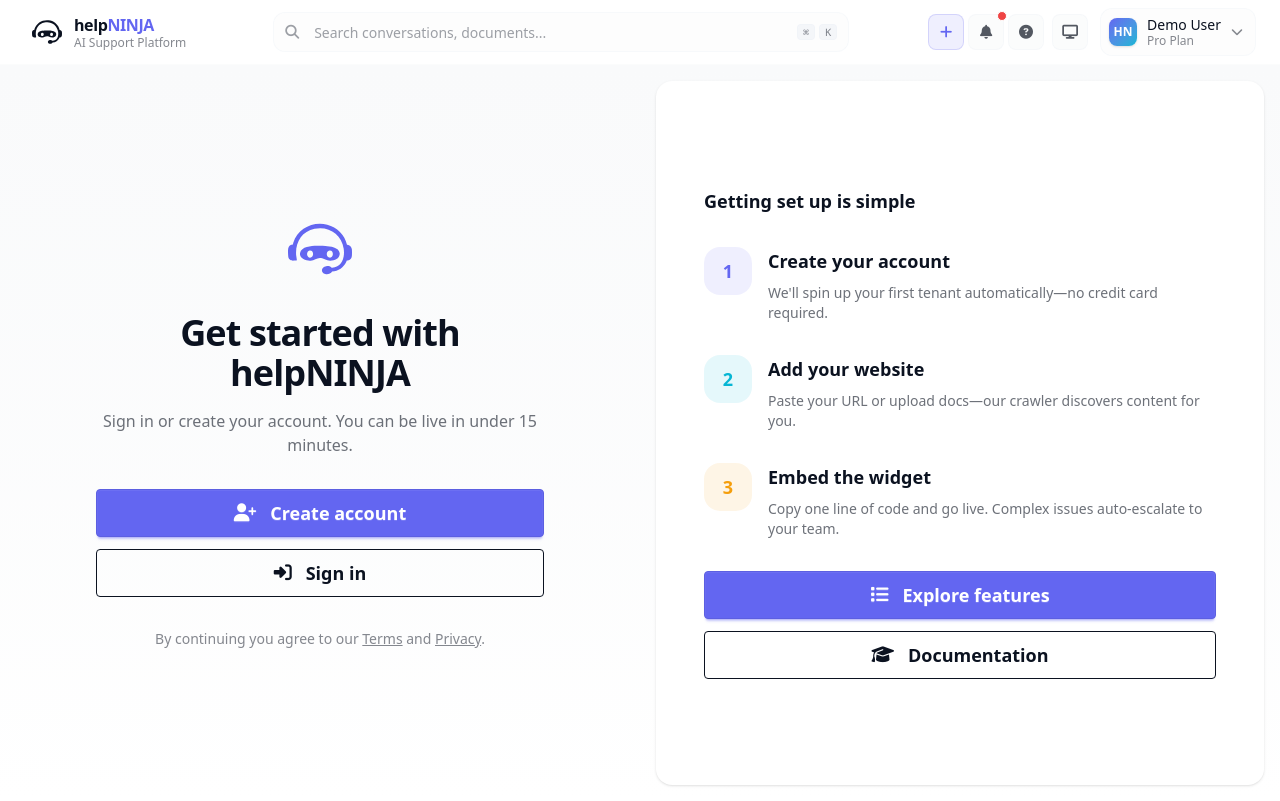
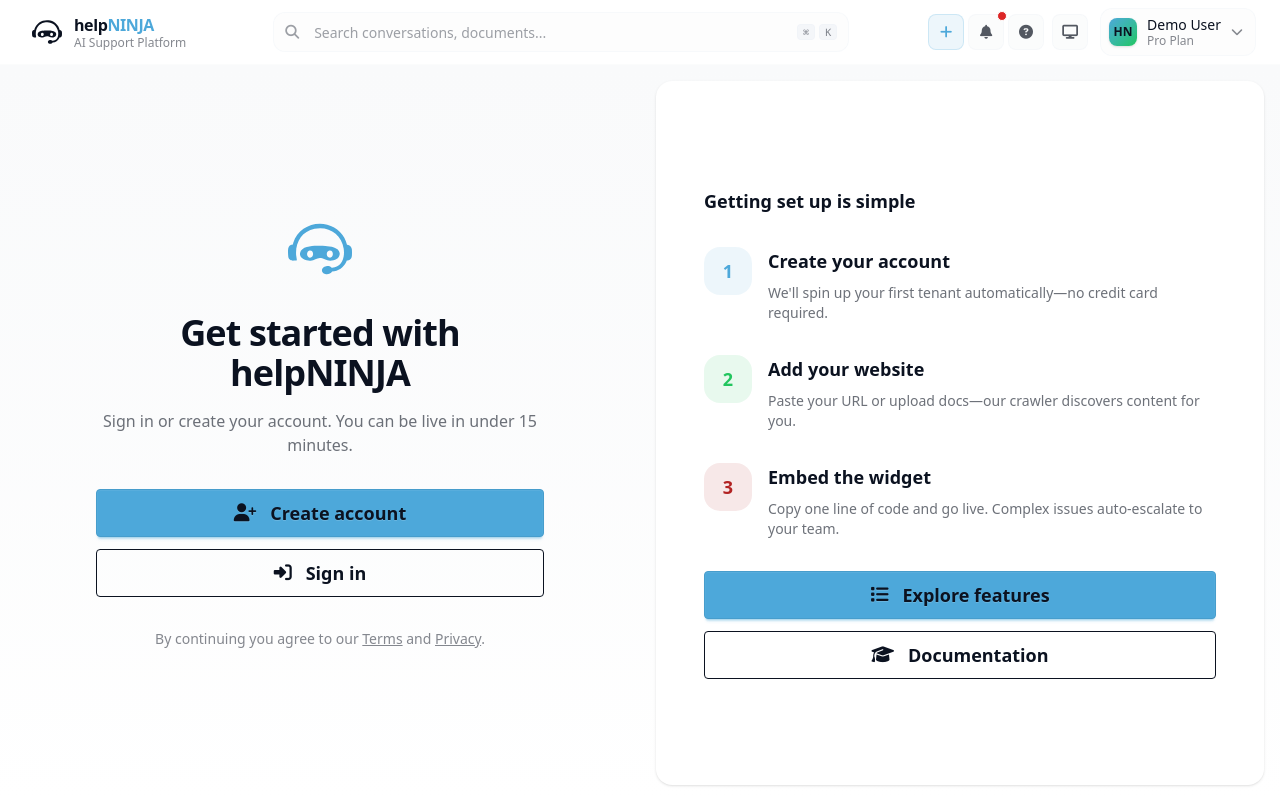
Before and after one commit to wize-works/helpNINJA, a Next.js app: page / in a window 1280 px wide. Built offline with nearby package versions, Linux system fonts and the light colour scheme.

Commit message:
refactor(styles): update color palette and state colors for dark and light themes

```diff
--- a/src/app/styles/ninja-dark.css
+++ b/src/app/styles/ninja-dark.css
@@ -3,47 +3,47 @@
     default: false;
     color-scheme: dark;
     prefersdark: false;
-  /* Brand palette tuned for dark contrast */
-  --p:  #8b5cf6; /* primary (brighter for dark) */
-  --pc: #0b0b14; /* primary-content */
 
-  --s:  #22d3ee; /* secondary */
-  --sc: #04171b; /* secondary-content */
+    /* Brand palette tuned for dark contrast (vibrant but legible) */
+    --color-primary:            #4DA8DA; /* Sky Blue */
+    --color-primary-content:    #0b1220; /* dark navy text on bright primary */
 
-  --a:  #fbbf24; /* accent */
-  --ac: #1f1603; /* accent-content */
+    --color-secondary:          #22C55E; /* Bright Green */
+    --color-secondary-content:  #062a30; /* deep teal text for contrast */
 
-  --n:  #0b1220; /* neutral (cards/nav) */
-  --nc: #c7d2fe; /* neutral-content */
+    --color-accent:             #B22222; /* Blood Red */
+    --color-accent-content:     #ffffff; /* strong contrast on deep red */
 
-  /* Base (surface) steps */
-  --b1: #0b0f1a; /* base-100 (page bg) */
-  --b2: #0f172a; /* base-200 */
-  --b3: #111827; /* base-300 */
-  --bc: #e5e7ff; /* base-content (text) */
+    --color-neutral:            #374151; /* slate card/nav */
+    --color-neutral-content:    #E5E7EB; /* light text for neutral */
 
-  /* State colors */
-  --in: #60a5fa; /* info */
-  --inc:#0b1b33;
+    /* Base (surface) steps — ordered darkest -> lighter */
+    --color-base-100:           #0f172a; /* page bg (slate-900) */
+    --color-base-200:           #111827; /* panels/sections (slate-800) */
+    --color-base-300:           #1f2937; /* cards/raised (slate-700) */
+    --color-base-content:       #E5E7EB; /* default text */
 
-  --su: #22c55e; /* success */
-  --suc:#072013;
+    /* State colors (bright on dark; content tuned for contrast) */
+    --color-info:               #40E0D0; /* Turquoise */
+    --color-info-content:       #0b1b33; /* dark text on bright info */
 
-  --wa: #f59e0b; /* warning */
-  --wac:#231a03;
+    --color-success:            #22C55E; /* Bright Green */
+    --color-success-content:    #062a30; /* dark text on success */
 
-  --er: #ef4444; /* error */
-  --erc:#2a0909;
+    --color-warning:            #FACC15; /* Soft Yellow */
+    --color-warning-content:    #231a03; /* warm dark for legibility */
 
-  /* Radius, animation, borders */
-  --rounded-box:  1rem;
-  --rounded-btn:  .75rem;
-  --rounded-badge:.5rem;
-  --animation-btn: 0.2s;
-  --animation-input: 0.2s;
-  --btn-focus-scale: 0.98;
-  --border-btn: 1px;
-  --tab-border: 1px;
-  --tab-radius: .75rem;
+    --color-error:              #EF4444; /* vivid error for dark mode */
+    --color-error-content:      #ffffff; /* readable on error bg */
 
-}
+    /* Radius, animation, borders */
+    --rounded-box:              1rem;
+    --rounded-btn:              .75rem;
+    --rounded-badge:            .5rem;
+    --animation-btn:            0.2s;
+    --animation-input:          0.2s;
+    --btn-focus-scale:          0.98;
+    --border-btn:               1px;
+    --tab-border:               1px;
+    --tab-radius:               .75rem;
+  }
--- a/src/app/styles/ninja-light.css
+++ b/src/app/styles/ninja-light.css
@@ -1,51 +1,51 @@
-
 @plugin "daisyui/theme" {
     name: "light";
     default: true;
     color-scheme: light;
     prefersdark: false;
-  /* Brand palette */
-  --color-primary:  #6366f1;
-  --color-primary-content: #ffffff; /* primary-content */
 
-  --color-secondary:  #06b6d4; /* secondary */
-  --color-secondary-content: #062a30; /* secondary-content */
+    /* Brand palette (vibrant + approachable) */
+    --color-primary:           #4DA8DA; /* Sky Blue */
+    --color-primary-content:   #0b1220; /* dark navy text for contrast on primary */
 
-  --color-accent:  #f59e0b; /* accent */
-  --color-accent-content: #231a03; /* accent-content */
+    --color-secondary:         #22C55E; /* Bright Green */
+    --color-secondary-content: #062a30; /* deep teal text for contrast on secondary */
 
-  --n:  #111827; /* neutral (cards/nav) */
-  --nc: #e5e7eb; /* neutral-content */
+    --color-accent:            #B22222; /* Blood Red */
+    --color-accent-content:    #ffffff; /* strong contrast on accent */
 
-  /* Base (surface) steps */
-  --color-base-100: #ffffff; /* base-100 (page bg) */
-  --color-base-200: #f9fafb; /* base-200 */
-  --color-base-300: #eef2f7; /* base-300 */
-  --color-base-content: #0b1220; /* base-content (text) */
+    --color-neutral:           #E5E7EB; /* card/nav surfaces */
+    --color-neutral-content:   #0b1220; /* readable text on neutral */
 
-  /* State colors */
-  --in: #60a5fa; /* info */
-  --inc:#0b1b33; /* info-content */
+    /* Base (surface) steps */
+    --color-base-100:          #ffffff; /* page bg */
+    --color-base-200:          #f9fafb; /* section bg */
+    --color-base-300:          #eef2f7; /* subtle panels/borders */
+    --color-base-content:      #0b1220; /* default text color */
 
-  --color-success: #22c55e; /* success */
-  --color-success-content:#ffffff; /* success-content */
+    /* State colors */
+    --color-info:              #40E0D0; /* Turquoise */
+    --color-info-content:      #0b1b33; /* deep navy for legibility */
 
-  --color-warning: #f59e0b; /* warning */
-  --color-warning-content:#231a03; /* warning-content */
+    --color-success:           #22C55E; /* Bright Green */
+    --color-success-content:   #ffffff; /* readable on success bg */
 
-  --color-error: #ef4444; /* error */
-  --color-error-content:#2a0909; /* error-content */
+    --color-warning:           #FACC15; /* Soft Yellow */
+    --color-warning-content:   #231a03; /* warm dark for legibility */
 
-  /* Radius, animation, borders */
-  --rounded-box:  1rem;
-  --rounded-btn:  .75rem;
-  --rounded-badge:.5rem;
-  --animation-btn: 0.2s;
-  --animation-input: 0.2s;
-  --btn-focus-scale: 0.98;
-  --border-btn: 1px;
-  --tab-border: 1px;
-  --tab-radius: .75rem;
+    --color-error:             #DC2626; /* Proper red for errors */
+    --color-error-content:     #ffffff; /* readable on error bg */
 
-  color-scheme: light;
-}
+    /* Radius, animation, borders */
+    --rounded-box:             1rem;
+    --rounded-btn:             .75rem;
+    --rounded-badge:           .5rem;
+    --animation-btn:           0.2s;
+    --animation-input:         0.2s;
+    --btn-focus-scale:         0.98;
+    --border-btn:              1px;
+    --tab-border:              1px;
+    --tab-radius:              .75rem;
+
+    color-scheme: light;
+  }
```
